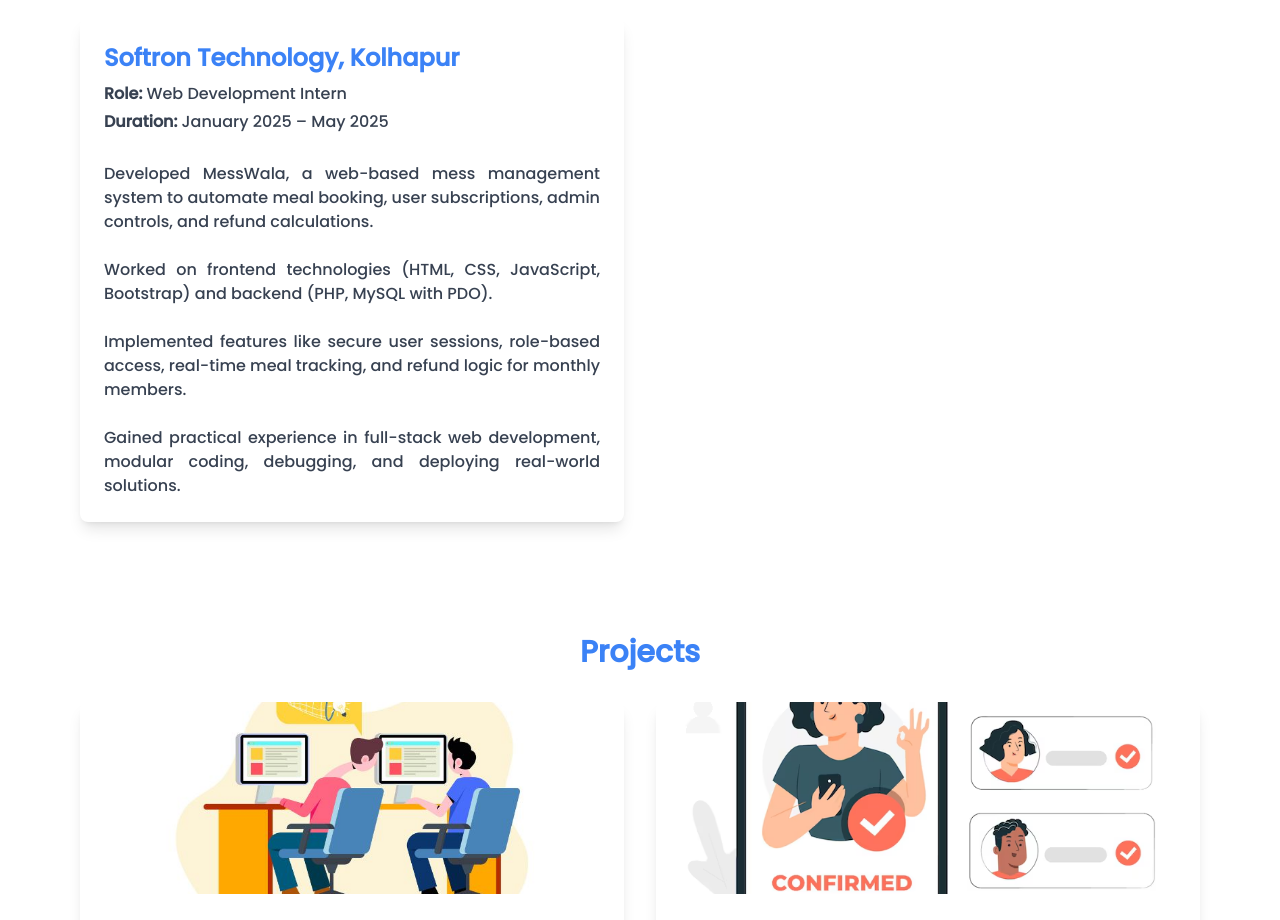
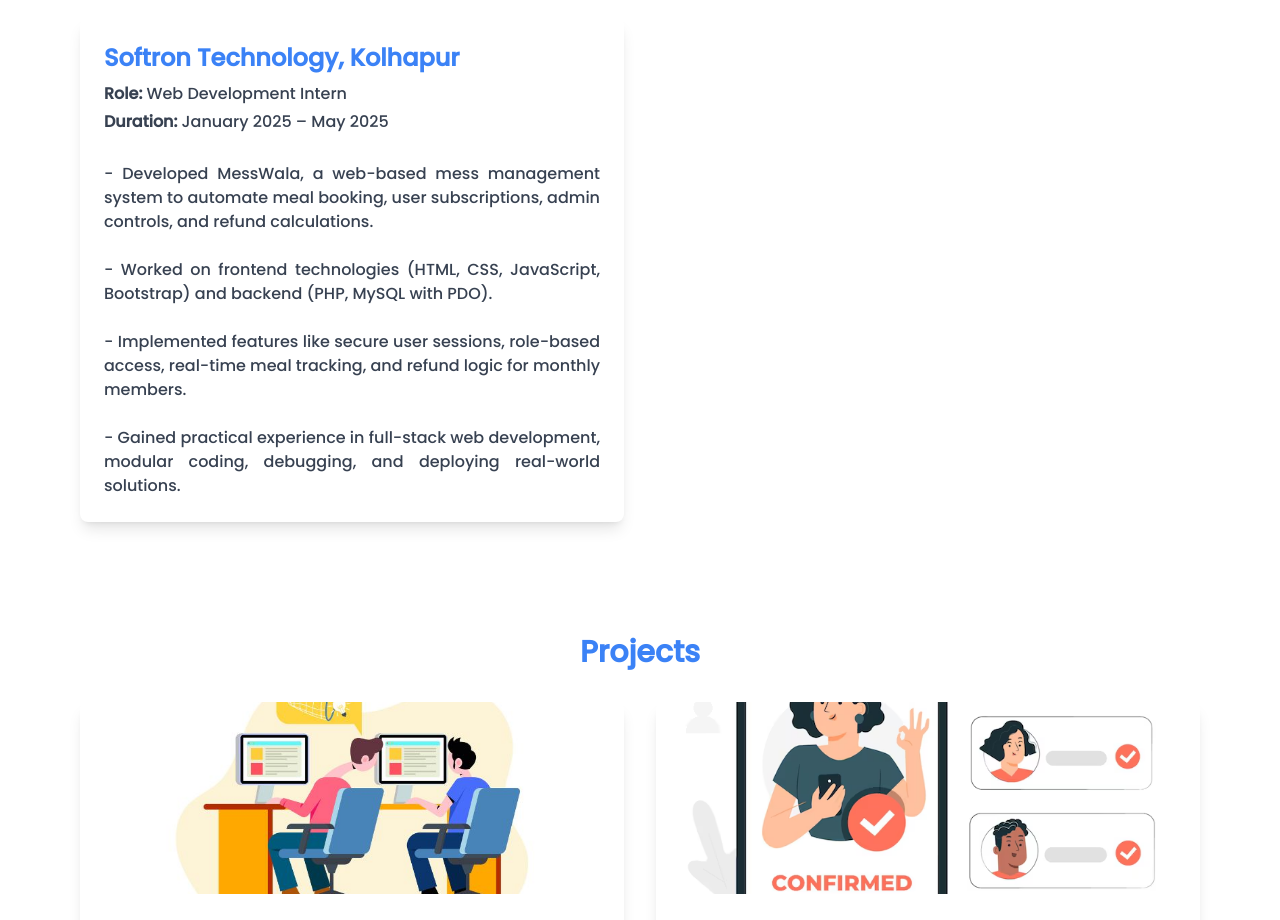
Before and after one commit to RohanDhere/My_PortFolio, a React (Vite) app: page / in a window 1280 px wide. Shown: the part 2680-3600 px from the top of the page. Built offline with nearby package versions, Linux system fonts and the light colour scheme.

Commit message:
update intership component

```diff
--- a/src/components/Internship.jsx
+++ b/src/components/Internship.jsx
@@ -6,13 +6,13 @@
     role: 'Web Development Intern',
     duration: 'January 2025 – May 2025',
     description: `
-      Developed MessWala, a web-based mess management system to automate meal booking, user subscriptions, admin controls, and refund calculations.
+      - Developed MessWala, a web-based mess management system to automate meal booking, user subscriptions, admin controls, and refund calculations.
 
-      Worked on frontend technologies (HTML, CSS, JavaScript, Bootstrap) and backend (PHP, MySQL with PDO).
+      - Worked on frontend technologies (HTML, CSS, JavaScript, Bootstrap) and backend (PHP, MySQL with PDO).
 
-      Implemented features like secure user sessions, role-based access, real-time meal tracking, and refund logic for monthly members.
+      - Implemented features like secure user sessions, role-based access, real-time meal tracking, and refund logic for monthly members.
 
-      Gained practical experience in full-stack web development, modular coding, debugging, and deploying real-world solutions.
+      - Gained practical experience in full-stack web development, modular coding, debugging, and deploying real-world solutions.
     `,
   },
 ];
```
